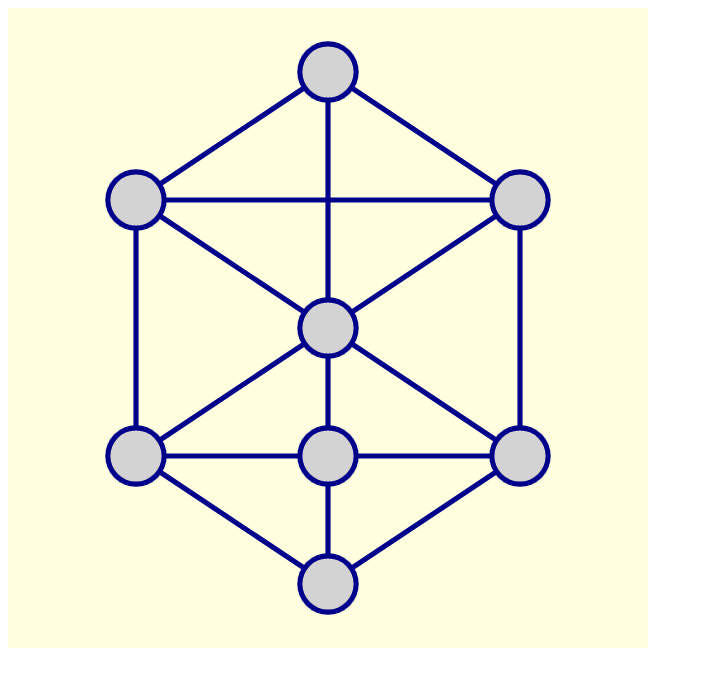
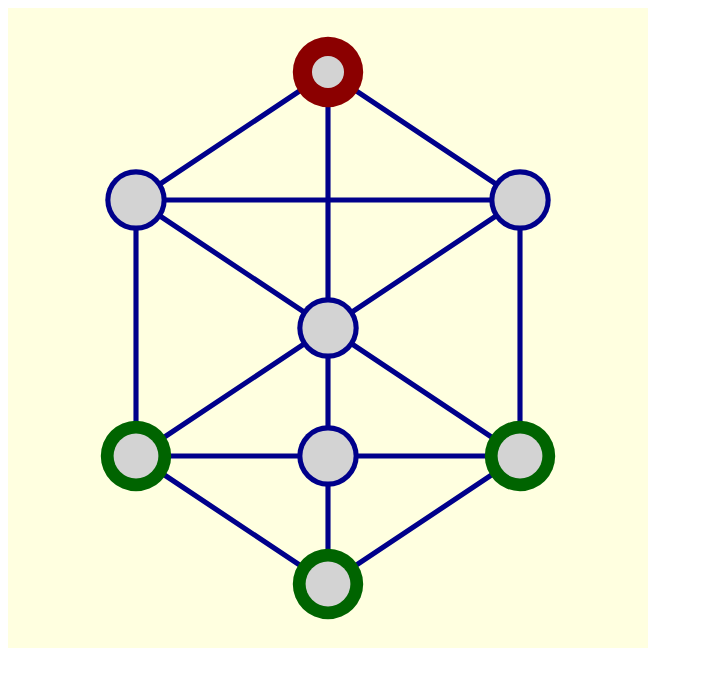
Before and after one commit to sudheerapte/layout, a plain HTML site: page assets/index.html in a window 1280 px wide. Shown: the whole page, without its empty margins (0-703 px from the left). Drawn offline with Linux system fonts and the light colour scheme.

Commit message:
added tokenized spider and flies

```diff
--- a/assets/index.html
+++ b/assets/index.html
@@ -11,6 +11,14 @@
         <circle cx="0" cy="0" r="48" fill="darkblue"/>
         <circle cx="0" cy="0" r="40" fill="lightgray"/>
         </g>
+        <g id="spider">
+        <circle cx="0" cy="0" r="55" fill="darkred"/>
+        <circle cx="0" cy="0" r="25" fill="lightgray"/>
+        </g>
+        <g id="fly">
+        <circle cx="0" cy="0" r="55" fill="darkgreen"/>
+        <circle cx="0" cy="0" r="35" fill="lightgray"/>
+        </g>
       </defs>
       <g id="lines" fill="transparent" stroke="darkblue" stroke-width="8">
         <path d="M 500 100 L 200 300 H 800 Z" />
@@ -19,6 +27,7 @@
         <path d="M 200 700 L 500 900 L 800 700" />
         <path d="M 200 300 V 700 H 800 V 300" />
       </g>
+      <g id="drawspots">
         <use href="#spot" x="500" y="100" id="uppermiddlespot" />
         <use href="#spot" x="200" y="300" id="upperleftspot" />
         <use href="#spot" x="800" y="300" id="upperrightspot" />
@@ -27,6 +36,15 @@
         <use href="#spot" x="500" y="700" id="lowermiddlespot" />
         <use href="#spot" x="800" y="700" id="lowerrightspot" />
         <use href="#spot" x="500" y="900" id="lowestmiddlespot" />
+      </g>
+      <g id="drawspider">
+        <use href="#spider" x="500" y="100" id="uppermiddlespot" />
+      </g>
+      <g id="drawflies">
+        <use href="#fly" x="200" y="700" />
+        <use href="#fly" x="800" y="700" />
+        <use href="#fly" x="500" y="900" />
+      </g>
     </svg>
     </div>
   </body>
```
Lines whose indentation alone changed are shown as unchanged.
